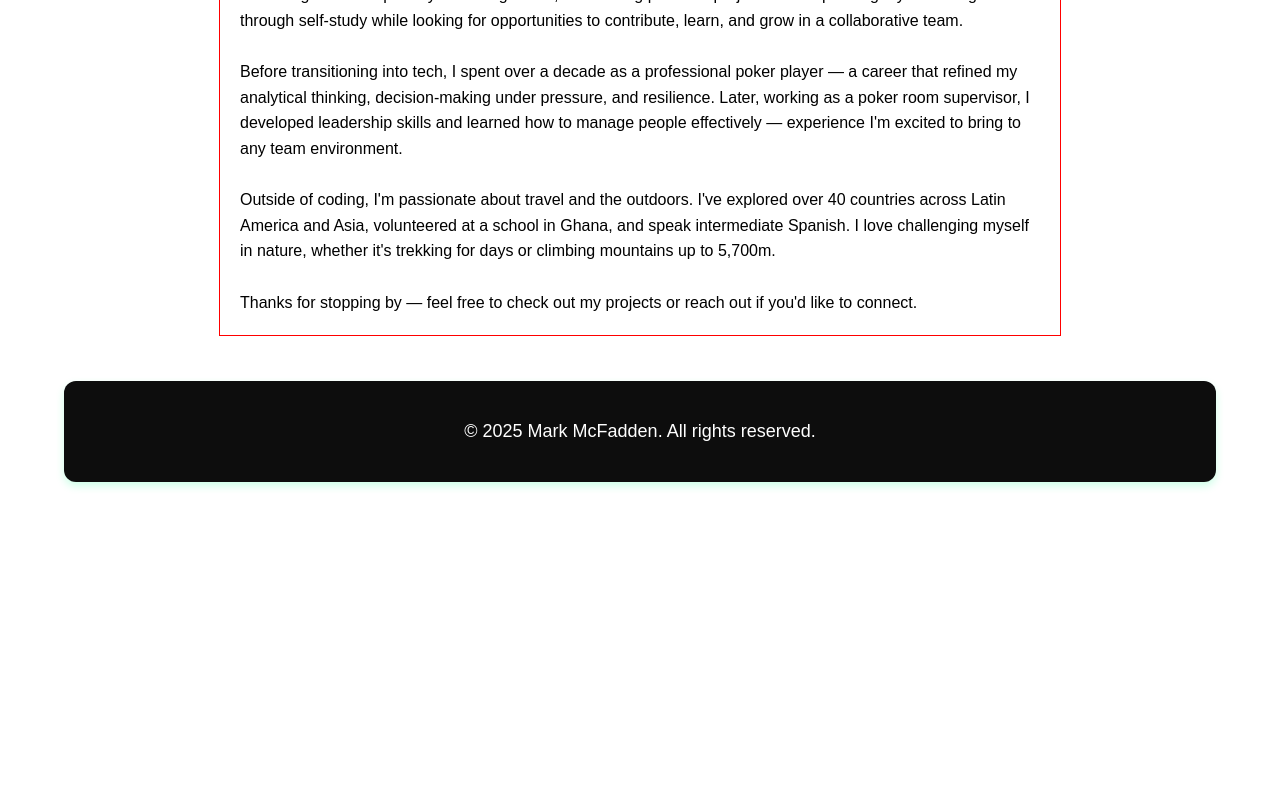
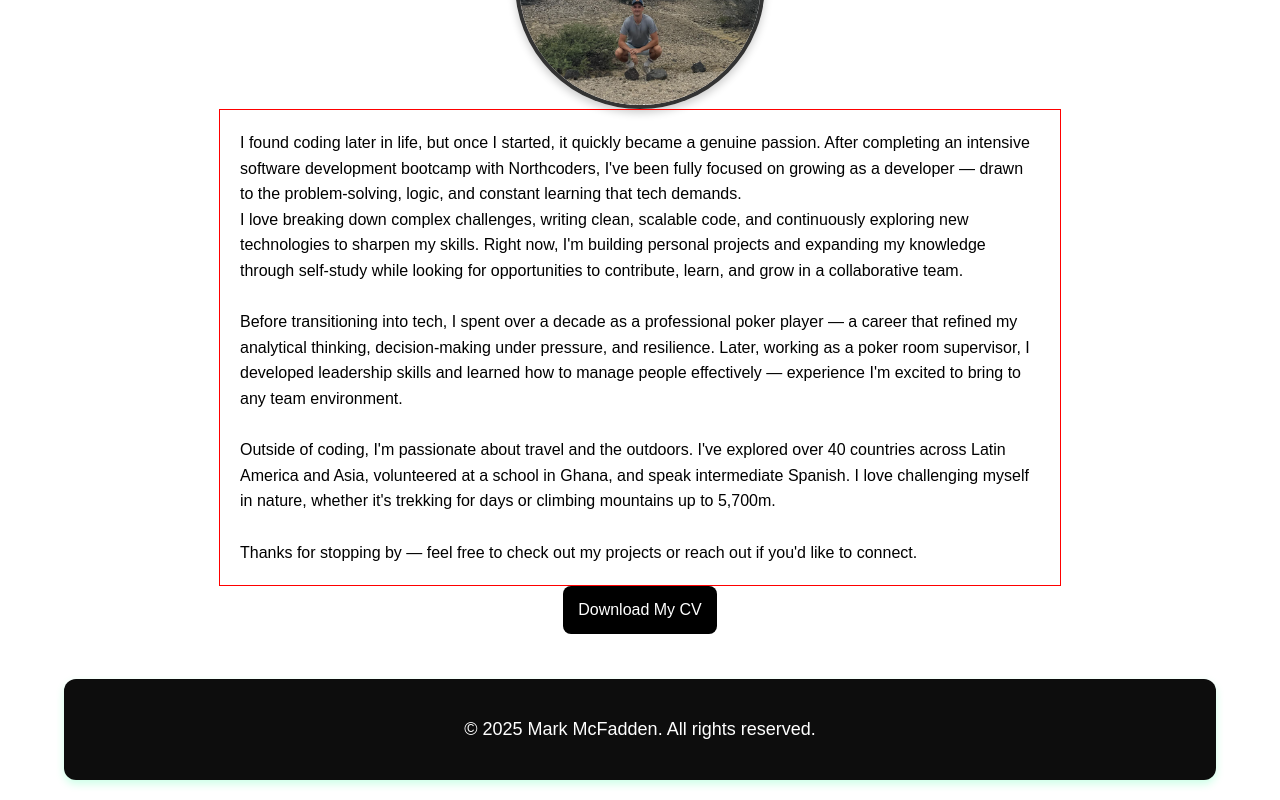
Before and after one commit to markamcfadden/myportfolio, a React (Vite) app: page / in a window 1280 px wide. Shown: the part 408-1208 px from the top of the page. Before the commit the page ends 910 px from the top, so only its background shows below. Built offline with nearby package versions, Linux system fonts and the light colour scheme.

Commit message:
layout update

```diff
--- a/src/pages/AboutMePage.jsx
+++ b/src/pages/AboutMePage.jsx
@@ -3,6 +3,7 @@ import Navbar from "../components/Navbar";
 import Footer from "../components/Footer";
 import TerminalIntro from "../components/TerminalIntro";
 import Biography from "../components/Biography";
+import ProfilePhoto from "../components/ProfilePhoto";
 
 function AboutMePage() {
   return (
@@ -10,7 +11,11 @@ function AboutMePage() {
       <Navbar />
       <TerminalIntro />
       <AboutMeContainer>
+        <ProfilePhoto />
         <Biography />
+        <DownloadLink href="cvlink" download>
+          Download My CV
+        </DownloadLink>
       </AboutMeContainer>
       <Footer />
     </PageContainer>
@@ -30,9 +35,28 @@ const PageContainer = styled.div`
 const AboutMeContainer = styled.div`
   flex-grow: 1;
   display: flex;
+  flex-direction: column;
   align-items: center;
   justify-content: center;
   padding: 25px;
   width: 100%;
   max-width: 1500px;
 `;
+
+const DownloadLink = styled.a`
+  background-color: black;
+  color: white;
+  padding: 15px;
+  min-width: 80px;
+  border: none;
+  border-radius: 8px;
+  cursor: pointer;
+  text-decoration: none;
+  font-size: 1rem;
+  transition: background-color 0.3s;
+
+  &:hover {
+    background-color: #00ff88;
+    color: black;
+  }
+`;
```
